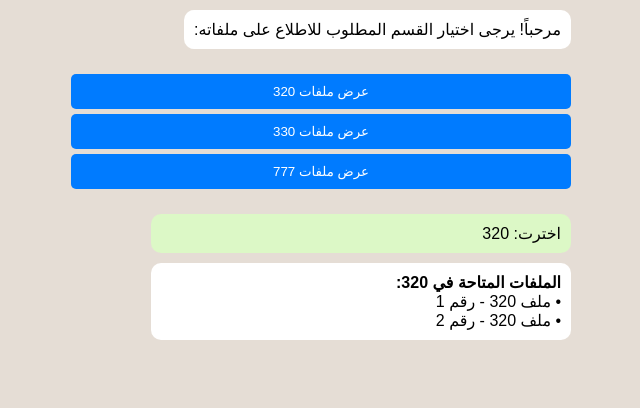
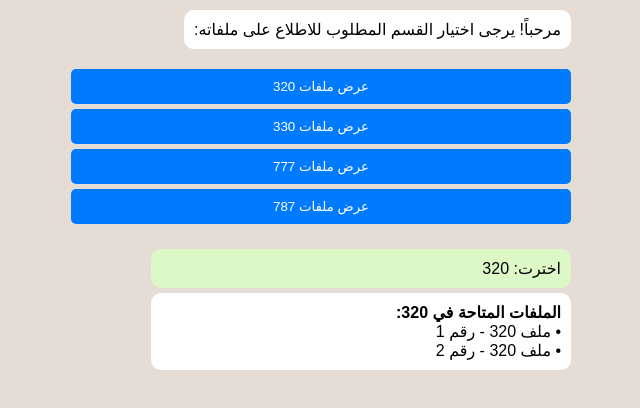
Before and after one commit to IFEAMM/PDF, a plain HTML site: page index.html in a window 1280 px wide. Both pictures are taken after a click on the button "عرض ملفات 320". Shown: the whole page, without its empty margins (319-959 px from the left). Drawn offline with Linux system fonts and the light colour scheme.

Commit message:
index.html

```diff
--- a/index.html
+++ b/index.html
@@ -7,11 +7,10 @@
     <style>
         body { font-family: sans-serif; background: #e5ddd5; margin: 0; padding: 10px; }
         #chat-container { max-width: 500px; margin: auto; display: flex; flex-direction: column; gap: 10px; }
-        .message { padding: 10px; border-radius: 10px; max-width: 80%; margin-bottom: 10px; }
+        .message { padding: 10px; border-radius: 10px; max-width: 80%; margin-bottom: 5px; }
         .bot { background: #fff; align-self: flex-start; }
         .user { background: #dcf8c6; align-self: flex-end; }
         .btn-option { display: block; margin: 5px 0; padding: 10px; background: #007bff; color: white; border: none; border-radius: 5px; cursor: pointer; width: 100%; }
-        /* هذا القسم هو الذي سيتم تحديثه */
         #active-result { margin-top: 10px; }
     </style>
 </head>
@@ -24,22 +23,25 @@
         <button class="btn-option" onclick="showFiles('320')">عرض ملفات 320</button>
         <button class="btn-option" onclick="showFiles('330')">عرض ملفات 330</button>
         <button class="btn-option" onclick="showFiles('777')">عرض ملفات 777</button>
-    </div>
+        <button class="btn-option" onclick="showFiles('787')">عرض ملفات 787</button> </div>
 
     <div id="active-result"></div>
 </div>
 
 <script>
+    // لتحديث البيانات مستقبلاً، فقط عدل هذا الجزء
     const filesData = {
         '320': ['ملف 320 - رقم 1', 'ملف 320 - رقم 2'],
         '330': ['تقرير 330 - أ', 'تقرير 330 - ب'],
-        '777': ['بيانات 777 - الأساسي']
+        '777': ['بيانات 777 - الأساسي'],
+        '787': ['ملف 787 - الأول', 'ملف 787 - الثاني'] // تمت إضافة بيانات القسم هنا
     };
 
     function showFiles(category) {
         const resultArea = document.getElementById('active-result');
 
-        // هنا نقوم بتحديث المحتوى فقط (يتم مسح القديم تلقائياً)
+        // التحقق من وجود بيانات للقسم
+        if(filesData[category]) {
             resultArea.innerHTML = `
                 <div class="message user">اخترت: ${category}</div>
                 <div class="message bot">
@@ -48,6 +50,7 @@
                 </div>
             `;
         }
+    }
 </script>
 
 </body>
```
Lines whose indentation alone changed are shown as unchanged.
